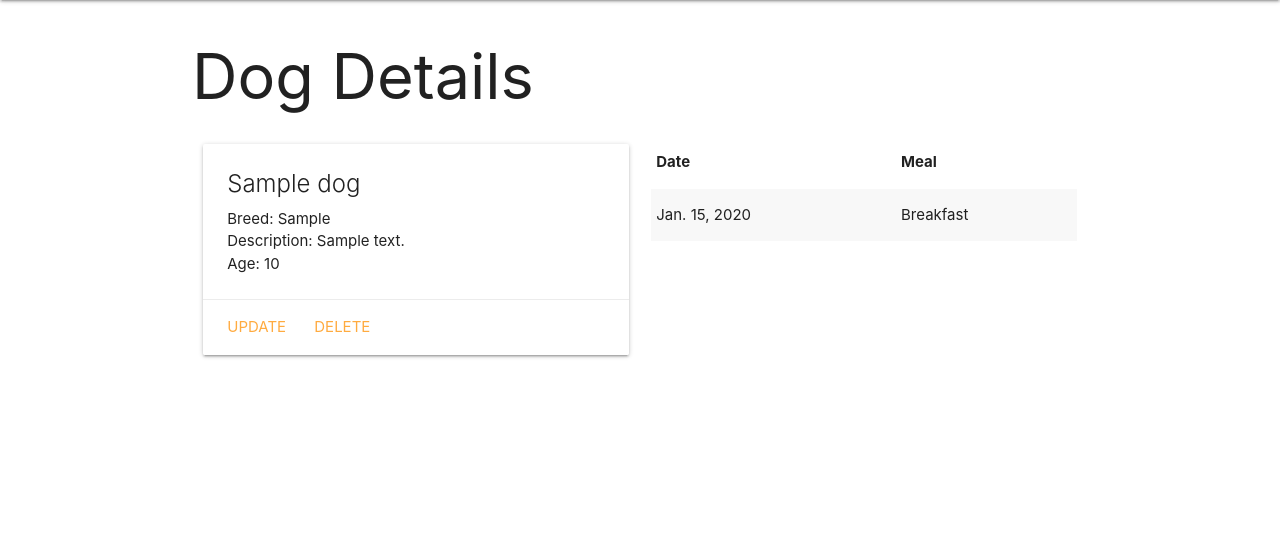
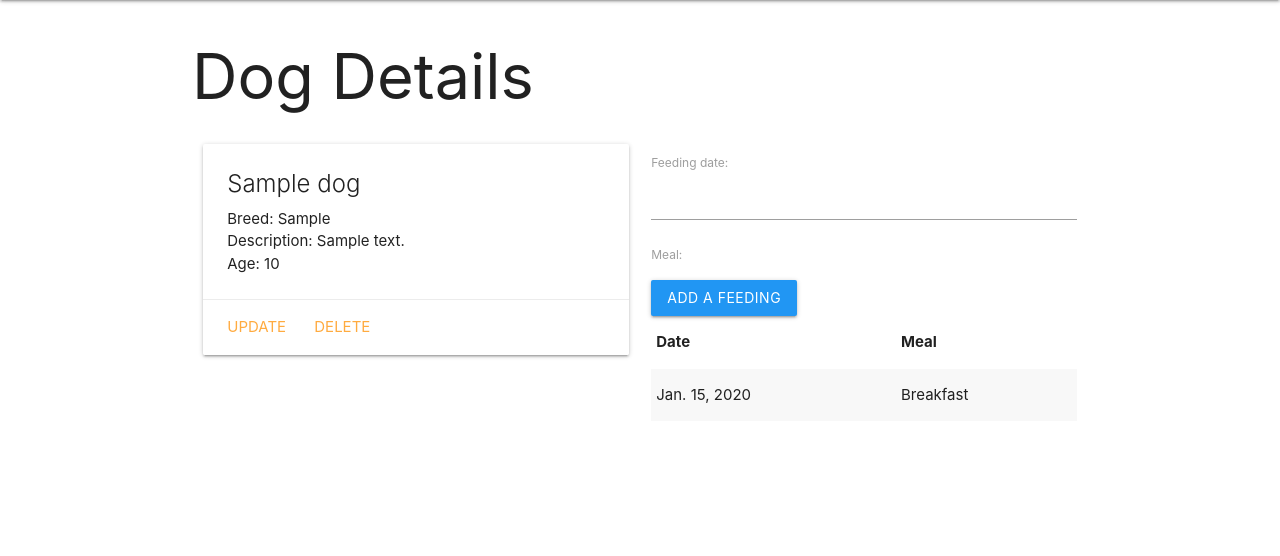
Before and after one commit to nellygibbs/dogcollector, a Django app: page /dogs/1/ in a window 1280 px wide. Shown: the part 64-620 px from the top of the page. Run offline with Django 4.2, Linux system fonts and the light colour scheme; tables that the repository leaves empty hold one stand-in row (values such as "Sample post").

Commit message:
add materialize script and javascript folder for the feeding form

```diff
--- /dev/null
+++ b/main_app/forms.py
@@ -0,0 +1,7 @@
+from django.forms import ModelForm
+from .models import Feeding
+
+class FeedingForm(ModelForm):
+    class Meta:
+        model = Feeding
+        fields = ('date', 'meal')
--- /dev/null
+++ b/main_app/static/js/script.js
@@ -0,0 +1 @@
+console.log(M)
--- a/main_app/templates/base.html
+++ b/main_app/templates/base.html
@@ -12,6 +12,8 @@
       href="https://cdnjs.cloudflare.com/ajax/libs/materialize/1.0.0/css/materialize.min.css"
     />
     <link rel="stylesheet" href="{% static 'css/style.css' %}">
+    <script src="https://cdnjs.cloudflare.com/ajax/libs/materialize/1.0.0/js/materialize.min.js"></script>
+    <script defer src="{% static 'js/script.js' %}"></script>
   </head>
   <body>
     <header class="navbar-fixed">
--- a/main_app/templates/dogs/detail.html
+++ b/main_app/templates/dogs/detail.html
@@ -24,6 +24,11 @@
         </div>
     </div>
     <div class="col s6">
+        <form action="" method="POST">
+            {% csrf_token %}
+            {{ feeding_form.as_p }}
+            <input type="submit" value="Add a Feeding" class="btn blue">
+        </form>
         <table class="striped">
             <thead>
                 <tr>
--- a/main_app/views.py
+++ b/main_app/views.py
@@ -1,8 +1,7 @@
-from sre_constants import SUCCESS
 from django.shortcuts import render
-from django.http import HttpResponse
+from django.views.generic.edit import CreateView, UpdateView, DeleteView
 from .models import Dog
-from django.views.generic.edit import CreateView, UpdateView, DeleteView
+from .forms import FeedingForm
 
 # Create your views here.
 def home(request):
@@ -18,7 +17,11 @@
 
 def dogs_detail(request, dog_id):
     dog = Dog.objects.get(id=dog_id)
-    return render(request, 'dogs/detail.html', {'dog': dog})
+    feeding_form = FeedingForm()
+    return render(request, 'dogs/detail.html', {
+        'dog': dog,
+        'feeding_form': feeding_form
+        })
 
 class DogCreate(CreateView):
     model = Dog
```
